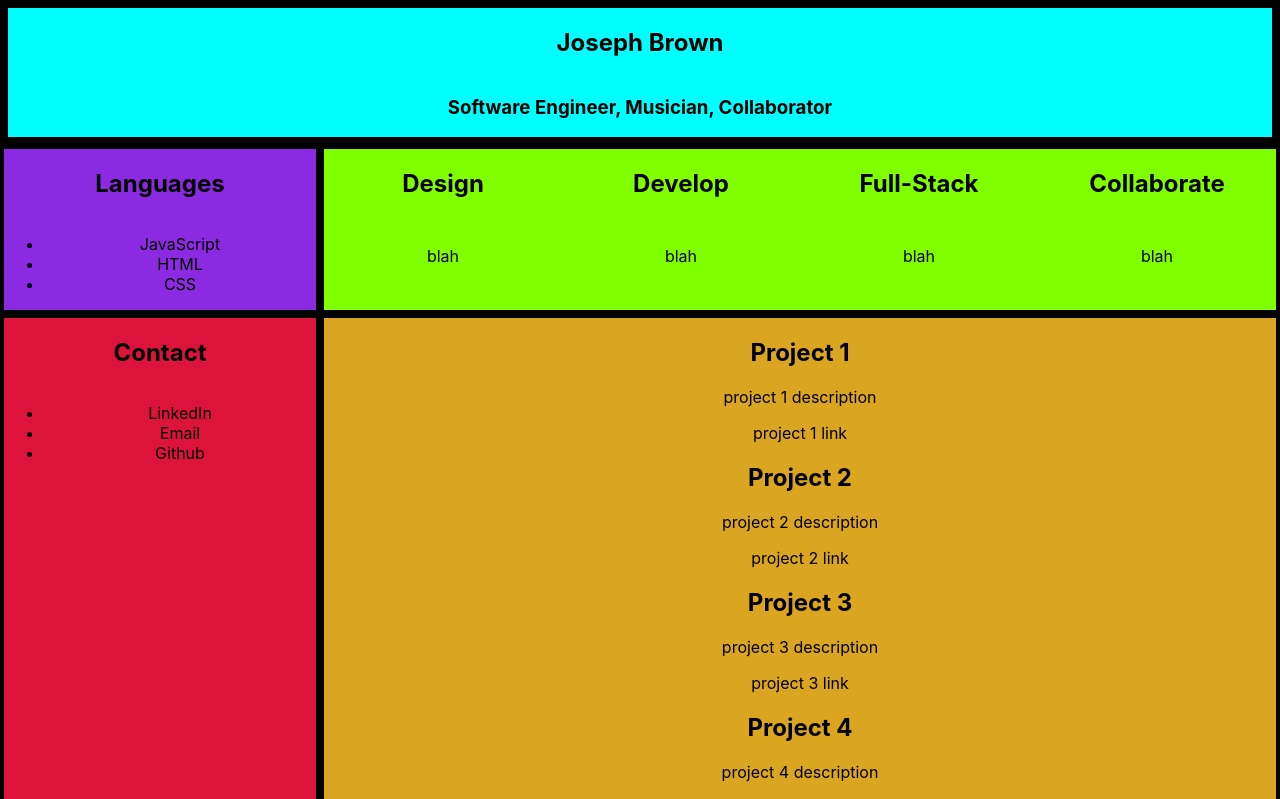
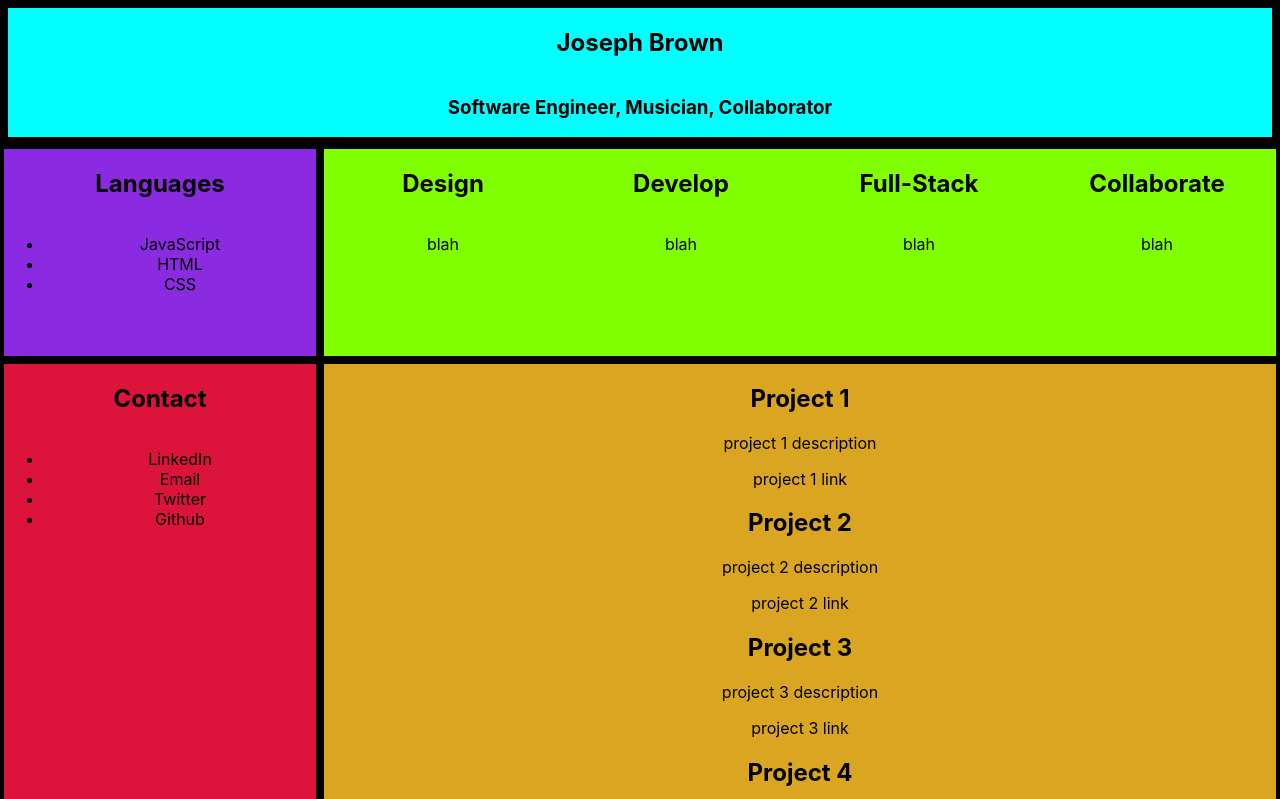
Before and after one commit to Joseph-K-B/portfolio, a React (Create React App) app: page / in a window 1280 px wide. Shown: the top 799 px of the page. Built offline with nearby package versions, Linux system fonts and the light colour scheme.

Commit message:
added and commented out libraries div

```diff
--- a/src/App.css
+++ b/src/App.css
@@ -13,7 +13,7 @@
   /* border-radius: 7%; */
 }
 
-.left-middle{
+.left-top{
   display: flex;
   flex-direction: column;
   text-align: center;
@@ -26,7 +26,7 @@
 .right-middle{
   display: grid;
   grid-template-columns: 1fr 1fr 1fr 1fr;
-  grid-template-rows: 1fr 1fr;
+  grid-template-rows: 1fr 1fr 1fr;
   text-align: center;
   border: solid black .3rem;
   background-color: chartreuse;
--- a/src/App.js
+++ b/src/App.js
@@ -13,7 +13,7 @@ class Main extends Component {
         </div>
       </section>
       <section className="top-section">
-        <div className='left-middle'>
+        <div className='left-top'>
           <h2>Languages</h2>
           <ul>
             <li>JavaScript</li>
@@ -31,11 +31,20 @@ class Main extends Component {
             <p className='full-stack-p'>blah</p>
             <p className='collab-p'>blah</p>
         </div>
+        {/* <div className='left-middle'>
+          <h2>Libraries</h2>
+          <ul>
+            <li>React</li>
+            <li>HTML</li>
+            <li>CSS</li>
+          </ul>
+        </div> */}
         <div className='left-bottom'>
           <h2>Contact</h2>
           <ul>
             <li><a>LinkedIn</a></li>
             <li><a>Email</a></li>
+            <li><a>Twitter</a></li>
             <li><a>Github</a></li>
           </ul>
         </div>
```
